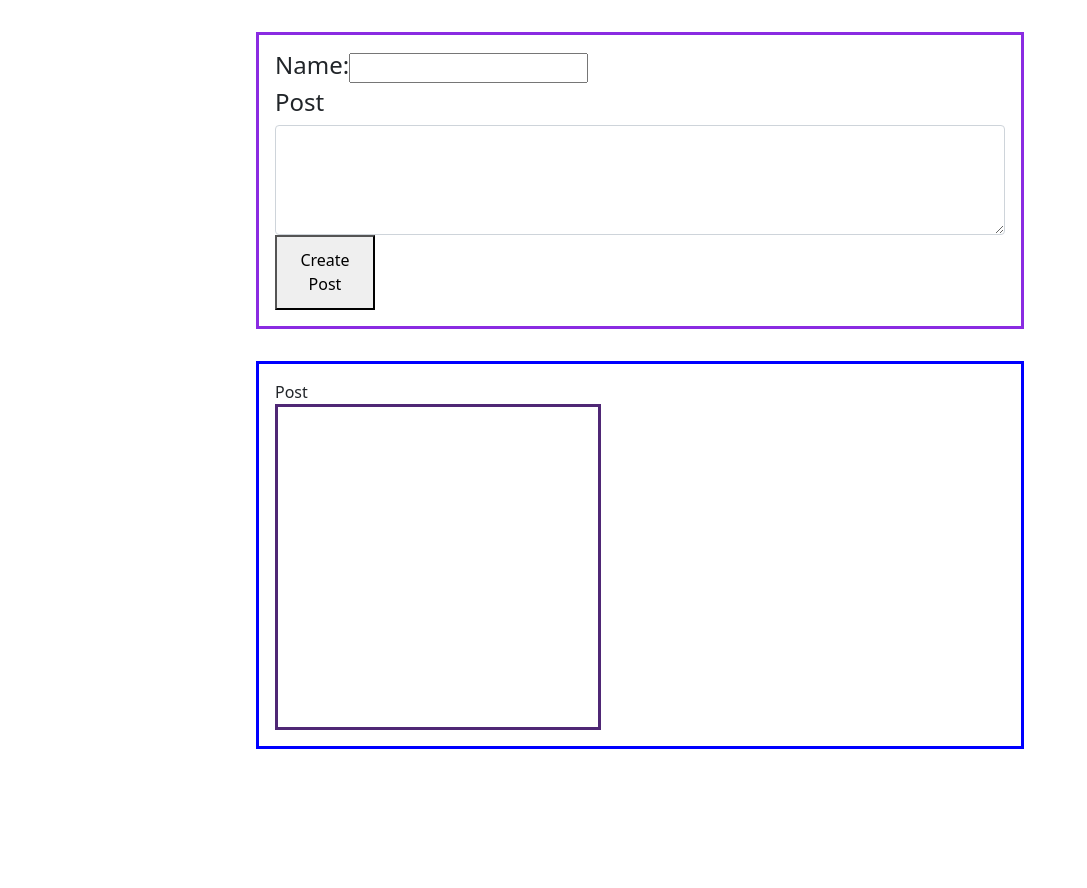
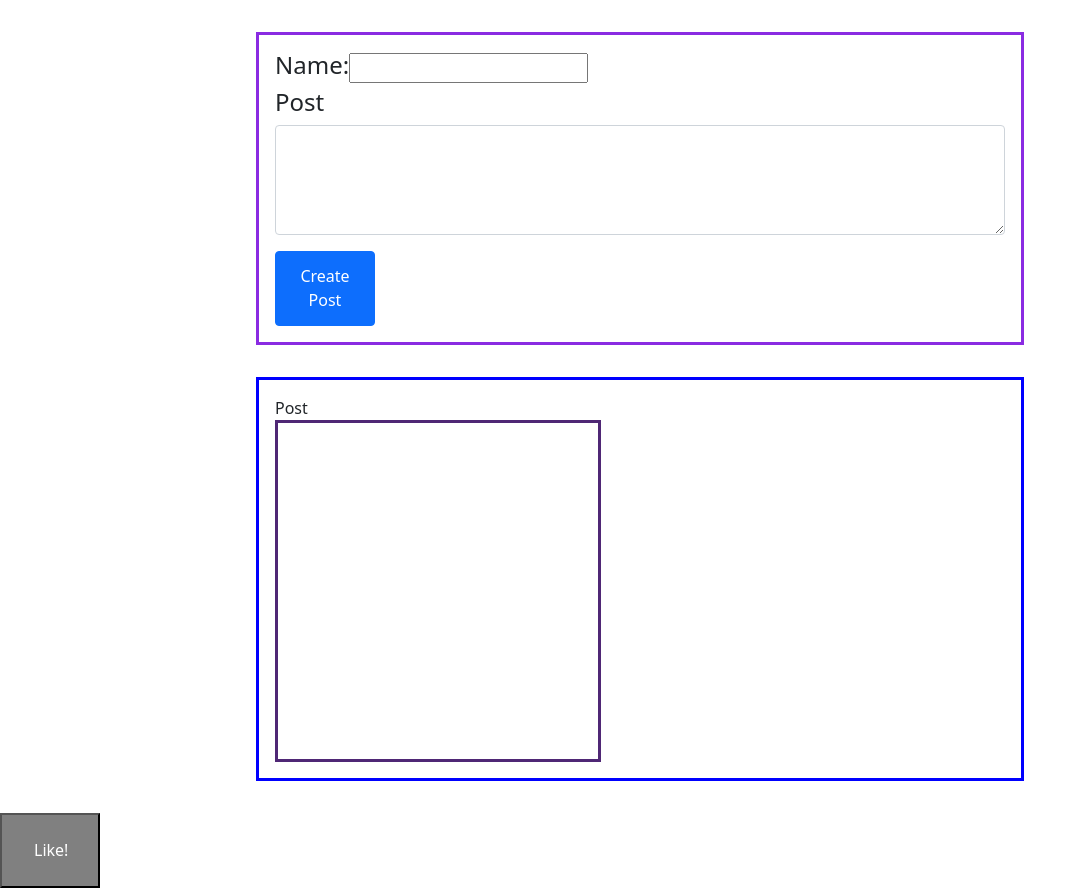
Before and after one commit to Josh-Kellhofer/social-feed, a React (Create React App) app: page / in a window 1280 px wide. Shown: the whole page, without its empty margins (0-1087 px from the left). Before the commit the page ends 800 px from the top, so only its background shows below. Built offline with nearby package versions, Linux system fonts and the light colour scheme.

Commit message:
Created Toggle-able Like Button.

```diff
--- a/src/App.css
+++ b/src/App.css
@@ -6,11 +6,22 @@
   border: 3px;
   border-style: solid;
   border-color: rgb(79, 39, 117);
-  border-collapse: collapse;
-  margin: 2em;
+  /* border-collapse: collapse; */
+  /* margin: 2em; */
   padding: 10em;
-  margin-left: 20%;
-  margin-right:20%;
+  /* text-align: left; */
+  /* width: 130px;
+  height: 50px; */
+  /* margin-left: 20%; */
+  /* margin-right:70%;  */
+}
+
+.AlignName {
+  text-align: left;
+}
+
+.p {
+  text-align: left;
 }
 
 .border-box1 {
--- a/src/App.js
+++ b/src/App.js
@@ -2,8 +2,12 @@ import React, { useState } from 'react';
 import DisplayPosts from './DisplayComponents/DisplayPosts/DisplayPosts';
 import CreatePost from './DisplayComponents/DisplayPosts/AddPost/CreatePost';
 import './App.css';
+import CustomButton from './DisplayComponents/CustomButton/CustomButton';
+
+
 
 function App() {
+
 
   const [entryName, setName] = useState([{listedName: '', text: ''}])
 
@@ -21,10 +25,16 @@ function App() {
       </div>
       <div className='border-box2'>
         <DisplayPosts parentEntries={entryName} />
-      </div>
+        </div>
+        <CustomButton message="Like!"/>
+     </div>
 
-    </div>
-  );
+      );
 }
 
+
+
+
+
+
 export default App;
--- /dev/null
+++ b/src/DisplayComponents/CustomButton/CustomButton.css
@@ -0,0 +1,22 @@
+
+button {
+    color: white;
+  padding: 15px 32px;
+  text-align: center;
+  text-decoration: none;
+  display: inline-block;
+  font-size: 16px;
+  border-radius: 50%
+}
+
+button:hover {
+  box-shadow: 0 12px 16px 0 rgba(0,0,0,0.24), 0 17px 50px 0 rgba(0,0,0,0.19);
+}
+
+.active{
+  background-color: teal;
+}
+
+.inactive{
+  background-color: grey;
+}
--- /dev/null
+++ b/src/DisplayComponents/CustomButton/CustomButton.jsx
@@ -0,0 +1,23 @@
+import React, { useState } from 'react';
+import "./CustomButton.css";
+
+const CustomButton = (props) => {
+
+  const [buttonClass, setButtonClass] = useState("inactive");
+
+  function handleClick(){
+      if(buttonClass === "inactive"){
+        setButtonClass("active");
+      }
+      else {
+        setButtonClass("inactive");
+      }
+  }
+    return (
+      <div>
+        <button className={buttonClass} onClick={handleClick}>{props.message}</button>
+      </div>
+    )
+}
+
+export default CustomButton;
--- a/src/DisplayComponents/DisplayPosts/AddPost/CreatePost.jsx
+++ b/src/DisplayComponents/DisplayPosts/AddPost/CreatePost.jsx
@@ -27,7 +27,7 @@ const CreatePost = (props) => {
       <textarea class='form-control' id='textarea' rows="4" value={post} onChange={(event) => setPost(event.target.value)}></textarea>
       {/* <input type ='text' value={post} onChange={(event) => setPost(event.target.value)}  /> */}
       </div>
-      <button type='submit'>Create Post</button>
+      <button type='submit' className='btn btn-primary' style={{'margin-top': '1em'}}>Create Post</button>
     </form>
    );
 }
--- a/src/DisplayComponents/DisplayPosts/DisplayPosts.jsx
+++ b/src/DisplayComponents/DisplayPosts/DisplayPosts.jsx
@@ -13,16 +13,13 @@ const DisplayPosts = (props) => {
                 <div className='form-group'>
                   <label>Post</label>
                     <td className='DisplayContainer'>
-                  <div>{name.listedName}</div>
+                      <div><p className='p'>{name.listedName}</p></div>
                 <div className='form-group'>
                   <div>{name.text}</div>
                       </div>
                     </td>
 
                    </div>
-
-
-
               </tr>
             )
           })}
```
Also changed, not shown: src/DisplayComponents/LikeDislike.jsx (deleted). Lines whose indentation alone changed are shown as unchanged.
